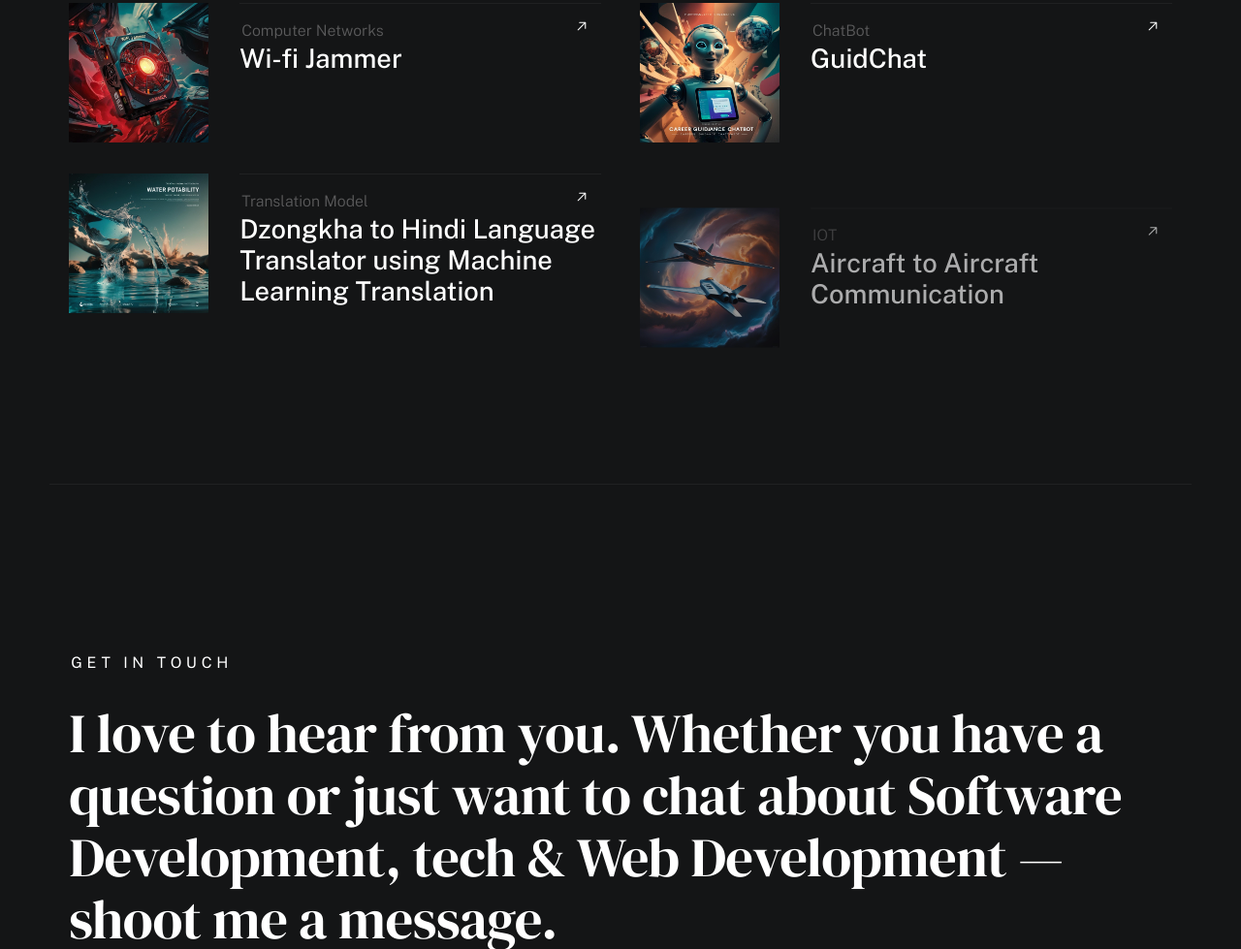
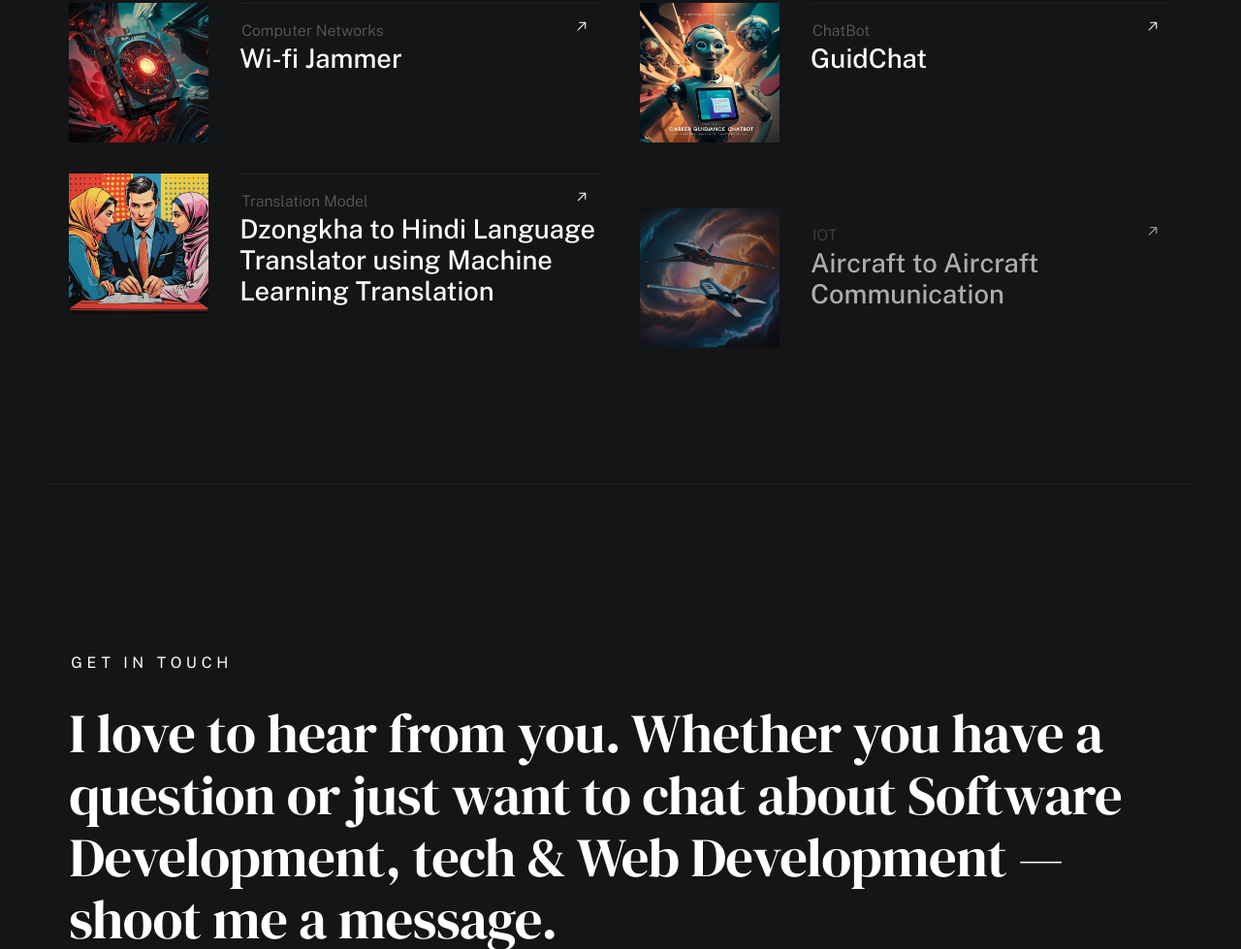
Before and after one commit to Soester07/Portfolio, a plain HTML site: page index.html in a window 1280 px wide. Shown: the part 3738-4717 px from the top of the page at 97% size. Drawn offline with nearby package versions, Linux system fonts and the light colour scheme; a web font is replaced by a local one.

Commit message:
Update index.html

```diff
--- a/index.html
+++ b/index.html
@@ -354,8 +354,8 @@
                             <li class="folio-list__item column" data-animate-el>
                                 <a class="folio-list__item-link" href="#modal-05">
                                     <div class="folio-list__item-pic">
-                                        <img src="images/portfolio/sanddunes.jpg"
-                                             srcset="images/portfolio/sanddunes.jpg 1x, images/portfolio/sanddunes@2x.jpg 2x" alt="">
+                                        <img src="images/portfolio/language.jpg"
+                                             srcset="images/portfolio/language.jpg 1x, images/portfolio/language@2x.jpg 2x" alt="">
                                     </div>
 
                                     <div class="folio-list__item-text">
```
